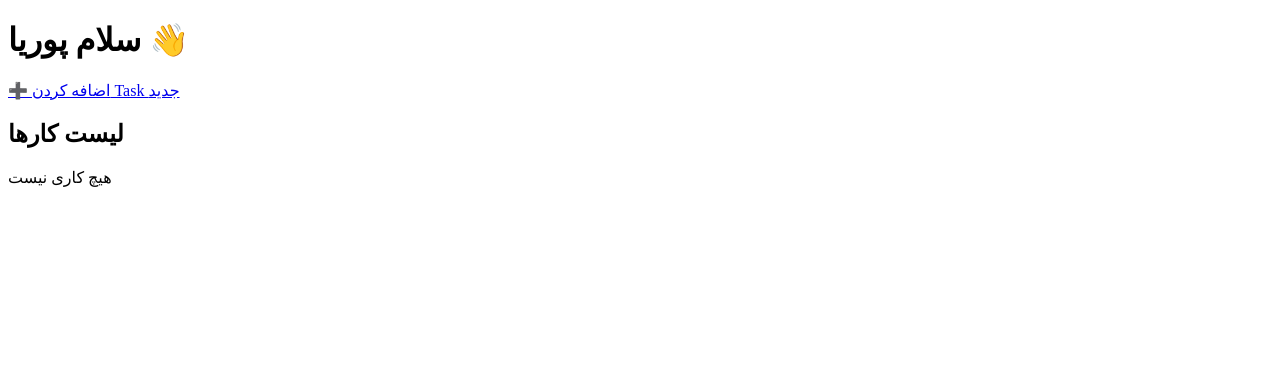
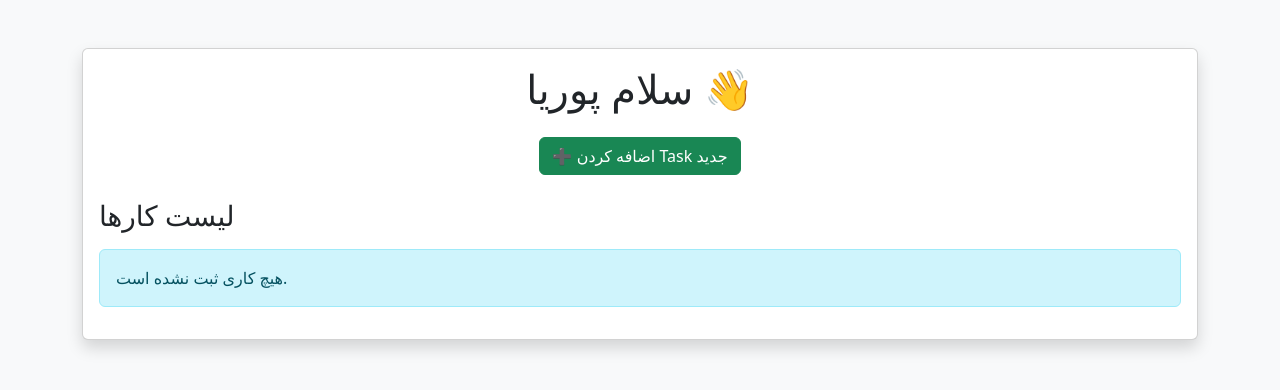
Before and after one commit to pouria-a2006/pouriagheitouri, a Django app: page / in a window 1280 px wide. Shown: the top 390 px of the page. Run offline with Django 5.2, Linux system fonts and the light colour scheme; data that the repository does not hold is empty.

Commit message:
complete task manager CRUD

```diff
--- a/tasks/templates/tasks/home.html
+++ b/tasks/templates/tasks/home.html
@@ -1,24 +1,70 @@
 <!DOCTYPE html>
-<html>
+<html lang="fa">
 <head>
+    <meta charset="UTF-8">
+    <meta name="viewport" content="width=device-width, initial-scale=1.0">
     <title>Task Manager</title>
+
+    <link href="https://cdn.jsdelivr.net/npm/bootstrap@5.3.8/dist/css/bootstrap.min.css" rel="stylesheet">
 </head>
-<body>
+<body class="bg-light">
 
-<h1>سلام پوریا 👋</h1>
-<p>
-    <a href="{% url 'add_task' %}">➕ اضافه کردن Task جدید</a>
-</p>
-<h2>لیست کارها</h2>
+<div class="container mt-5">
 
-{% for task in tasks %}
-    <p>
-        ✔ {{ task.title }}
-        <a href="{% url 'delete_task' task.id %}">❌ حذف</a>
-    </p>
-{% empty %}
-    <p>هیچ کاری نیست</p>
-{% endfor %}
+    <div class="card shadow">
+        <div class="card-body">
+
+            <h1 class="text-center mb-4">
+                سلام پوریا 👋
+            </h1>
+
+            <div class="text-center mb-4">
+                <a href="{% url 'add_task' %}" class="btn btn-success">
+                    ➕ اضافه کردن Task جدید
+                </a>
+            </div>
+
+            <h3 class="mb-3">لیست کارها</h3>
+
+            {% for task in tasks %}
+                <div class="card mb-2">
+                    <div class="card-body d-flex justify-content-between align-items-center">
+
+                        <span>
+                            {% if task.completed %}
+                                <s>✅ {{ task.title }}</s>
+                            {% else %}
+                                {{ task.title }}
+                            {% endif %}
+                        </span>
+
+                        <div>
+                            <a href="{% url 'toggle_complete' task.id %}" class="btn btn-success btn-sm">
+                                ✅ انجام شد
+                            </a>
+
+                            <a href="{% url 'edit_task' task.id %}" class="btn btn-warning btn-sm">
+                                ✏️ ویرایش
+                            </a>
+
+                            <a href="{% url 'delete_task' task.id %}" class="btn btn-danger btn-sm">
+                                ❌ حذف
+                            </a>
+                        </div>
+
+                    </div>
+                </div>
+
+            {% empty %}
+                <div class="alert alert-info">
+                    هیچ کاری ثبت نشده است.
+                </div>
+            {% endfor %}
+
+        </div>
+    </div>
+
+</div>
 
 </body>
 </html>
--- a/tasks/urls.py
+++ b/tasks/urls.py
@@ -5,4 +5,6 @@ urlpatterns = [
     path('', views.home, name='home'),
     path('add/', views.add_task, name='add_task'),
     path('delete/<int:task_id>/', views.delete_task, name='delete_task'),
+    path('edit/<int:task_id>/', views.edit_task, name='edit_task'),
+    path('complete/<int:task_id>/', views.toggle_complete, name='toggle_complete'),
 ]
--- a/tasks/views.py
+++ b/tasks/views.py
@@ -3,10 +3,18 @@ from .models import Task
 from .forms import TaskForm
 
 def home(request):
-    tasks = Task.objects.all()
+    filter_type = request.GET.get("filter")
+
+    if filter_type == "completed":
+        tasks = Task.objects.filter(completed=True)
+
+    elif filter_type == "pending":
+        tasks = Task.objects.filter(completed=False)
+
+    else:
+        tasks = Task.objects.all()
+
     return render(request, "tasks/home.html", {"tasks": tasks})
-
-
 def add_task(request):
     form = TaskForm()
 
@@ -21,3 +29,22 @@ def delete_task(request, task_id):
     task = Task.objects.get(id=task_id)
     task.delete()
     return redirect('home')
+def toggle_complete(request, task_id):
+    task = Task.objects.get(id=task_id)
+
+    task.completed = not task.completed
+    task.save()
+
+    return redirect('home')
+def edit_task(request, task_id):
+    task = Task.objects.get(id=task_id)
+
+    if request.method == "POST":
+        form = TaskForm(request.POST, instance=task)
+        if form.is_valid():
+            form.save()
+            return redirect('home')
+    else:
+        form = TaskForm(instance=task)
+
+    return render(request, "tasks/edit_task.html", {"form": form})
```
Also changed, not shown: tasks/templates/tasks/edit_task.html (added, +22 -0 lines).
